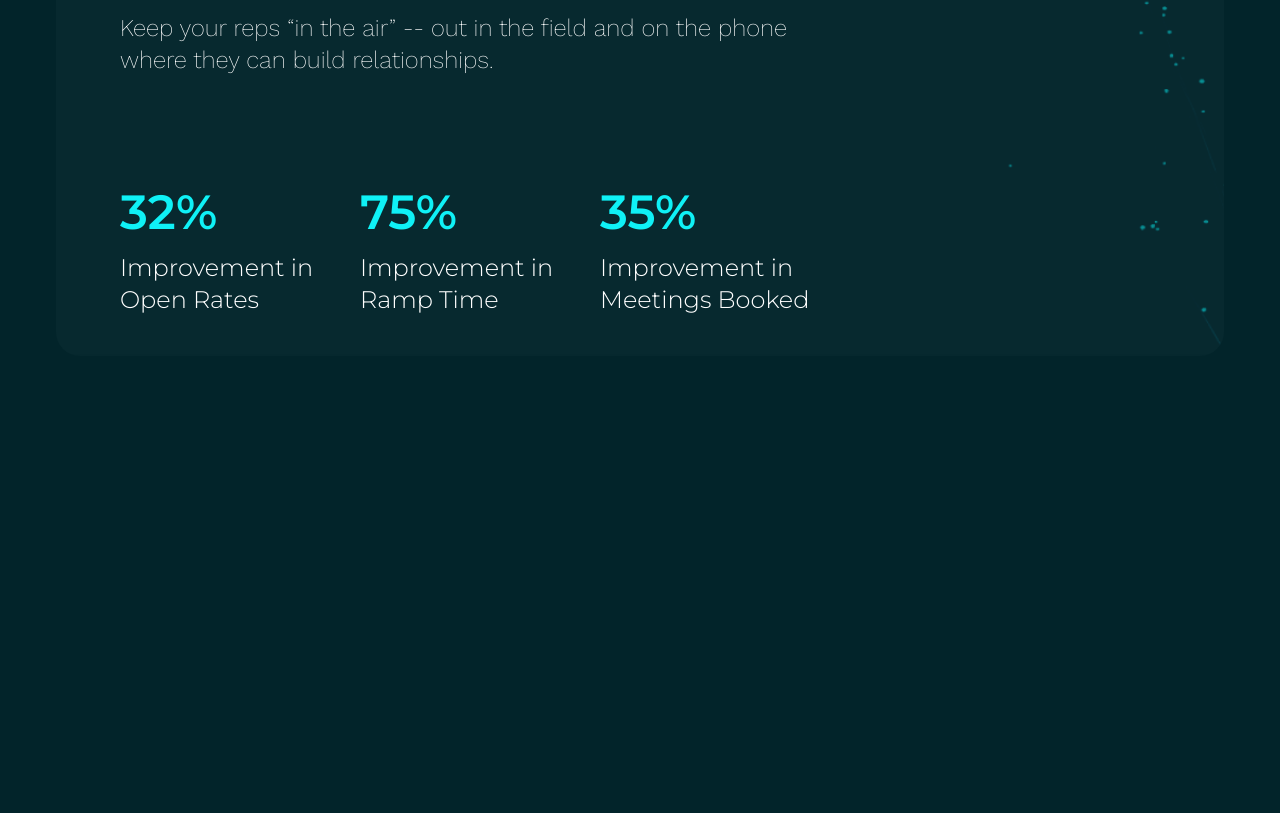
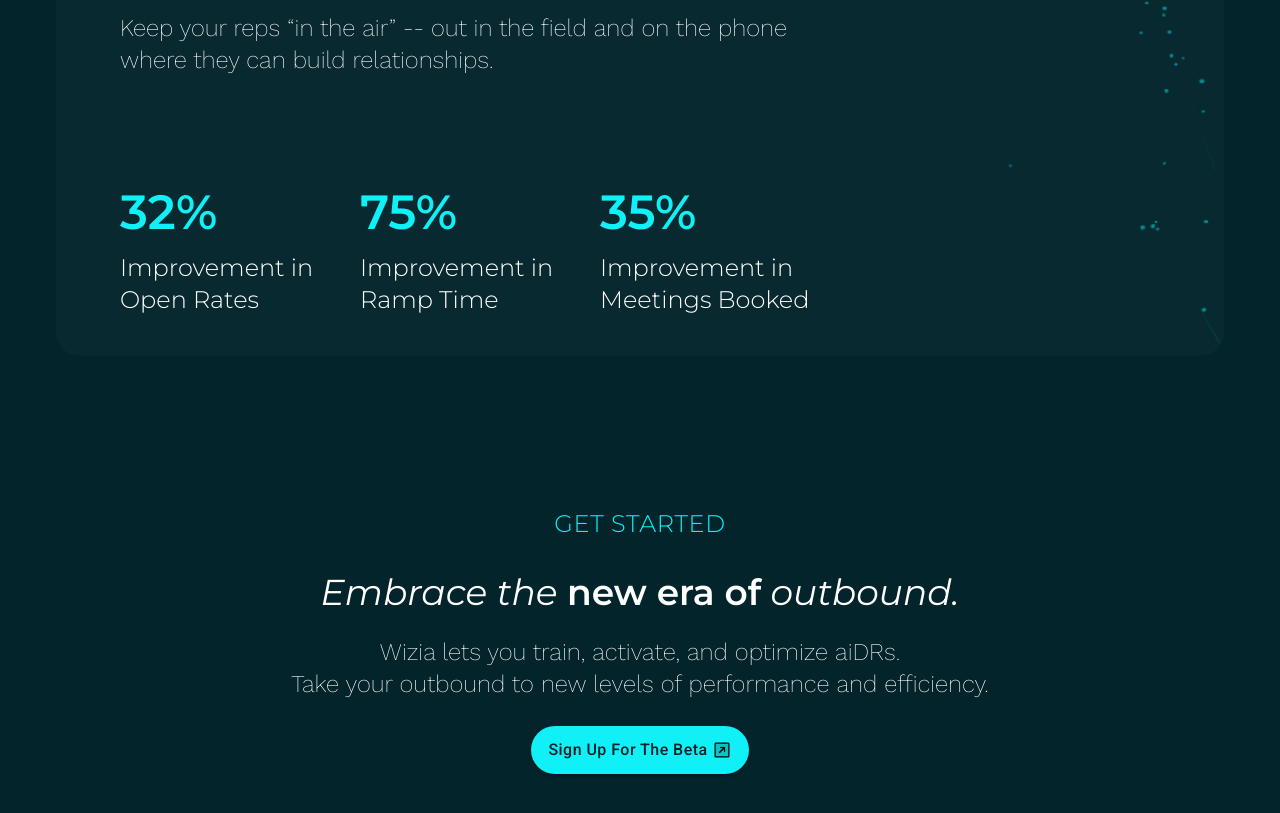
Before and after one commit to zehancoder/React-1st-Assignment, a React (Vite) app: page / in a window 1280 px wide. Shown: the part 2971-3784 px from the top of the page. Before the commit the page ends 3383 px from the top, so only its background shows below. Built offline with nearby package versions, Linux system fonts and the light colour scheme; a web font is replaced by a local one.

Commit message:
Section six added

```diff
--- a/src/pages/Home.jsx
+++ b/src/pages/Home.jsx
@@ -3,6 +3,7 @@
 import SecTwo from "./SectionTwo";
 import {Button, Slide} from "@mui/material"
 import SecFive from "./SectionFive";
+import SecSix from "./SectionSix";
 function HomeItem() {
     return (
         <>
@@ -38,6 +39,9 @@
 
             {/* Section five added */}
             <SecFive/>
+
+            {/* Section six added */}
+            <SecSix/>
         </>
     )
 }
--- /dev/null
+++ b/src/pages/SectionSix.jsx
@@ -0,0 +1,17 @@
+import { Button } from "@mui/material";
+function SecSix() {
+    return (
+        <>
+            <section className="lg:py-24 md:py-16 py-12">
+                <div className="text-center">
+                    <h1 className="md:text-2xl tracking-wide font-light monserrat text-xl text-[#0FF1F6]">GET STARTED</h1>
+                    <h1 className="md:text-4xl font-normal text-white italic text-2xl md:mt-8 mt-4 monserrat">Embrace the <span className="font-semibold not-italic">new era of</span> outbound.</h1>
+                    <p className="md:text-2xl font-extralight text-white md-mt-14 mt-6 work-sens text-xl tracking-normal">Wizia lets you train, activate, and optimize aiDRs. <br />
+                    Take your outbound to new levels of performance and efficiency.</p>
+                    <Button variant="contained" sx={{backgroundColor:"#0FF1F6", fontSize: "16px", color: "#002228", textTransform: "capitalize", padding: "10px 17px",marginTop: "26px", borderRadius: "50px"}}>Sign Up for the Beta <img src="/icons.png" className="ml-1" alt="" /></Button>
+                </div>
+            </section>
+        </>
+    )
+}
+export default SecSix;
```
